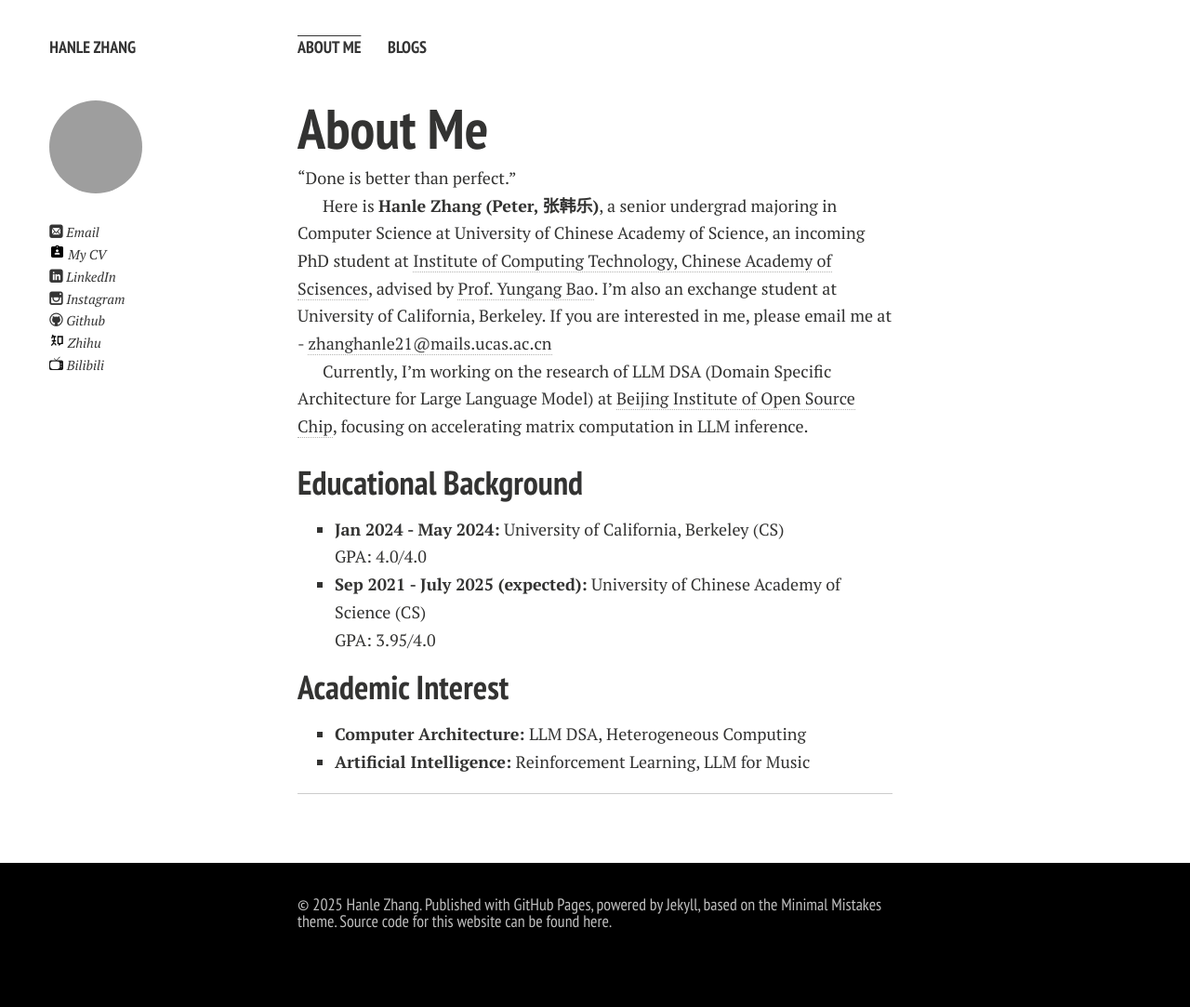
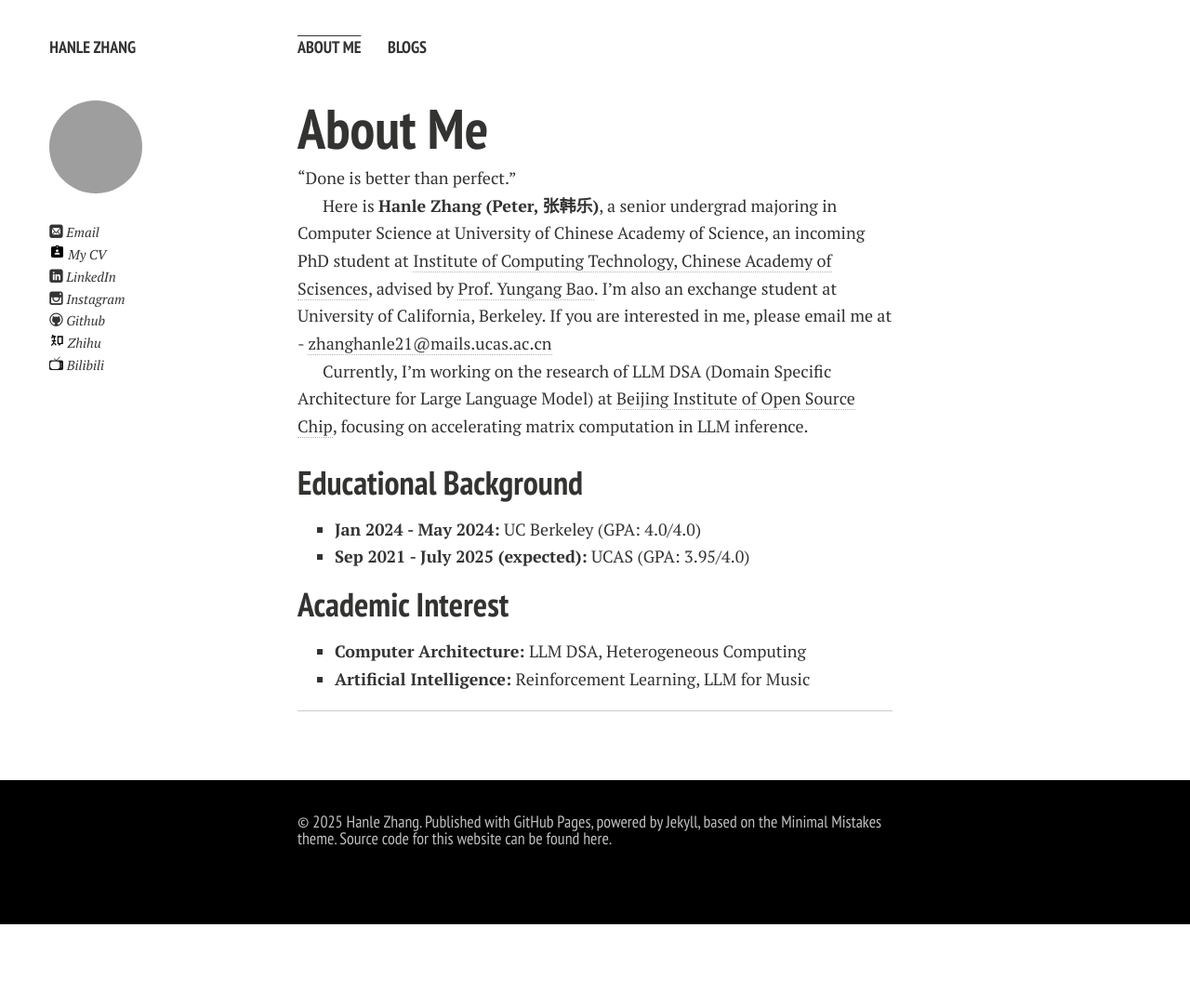
Before and after one commit to LeleCheung/LeleCheung.github.io, a Jekyll site: the page built from index.md, in a window 1280 px wide. Shown: the whole page at 93% size. Built offline with Jekyll 4.4.1, drawn with Linux system fonts in a browser that asks for light colours; nearby versions of some CDN libraries; comment, search, counter and statistics services are not loaded; a style sheet for code colours, icons or effects is not loaded; our own code applies the rules of GitHub Pages for plain Markdown files; after the commit the page ends 994 px from its top, so only the background shows below that.

Commit message:
update: intro gpa

```diff
--- a/index.md
+++ b/index.md
@@ -12,8 +12,8 @@ Currently, I'm working on the research of LLM DSA (Domain Specific Architecture
 
 ## Educational Background
 
-- **Jan 2024 - May 2024:** University of California, Berkeley (CS)  <br />GPA: 4.0/4.0
-- **Sep 2021 - July 2025 (expected):** University of Chinese Academy of Science (CS)  <br />GPA: 3.95/4.0
+- **Jan 2024 - May 2024:** UC Berkeley (GPA: 4.0/4.0)
+- **Sep 2021 - July 2025 (expected):** UCAS (GPA: 3.95/4.0)
 
 ## Academic Interest
 
```
